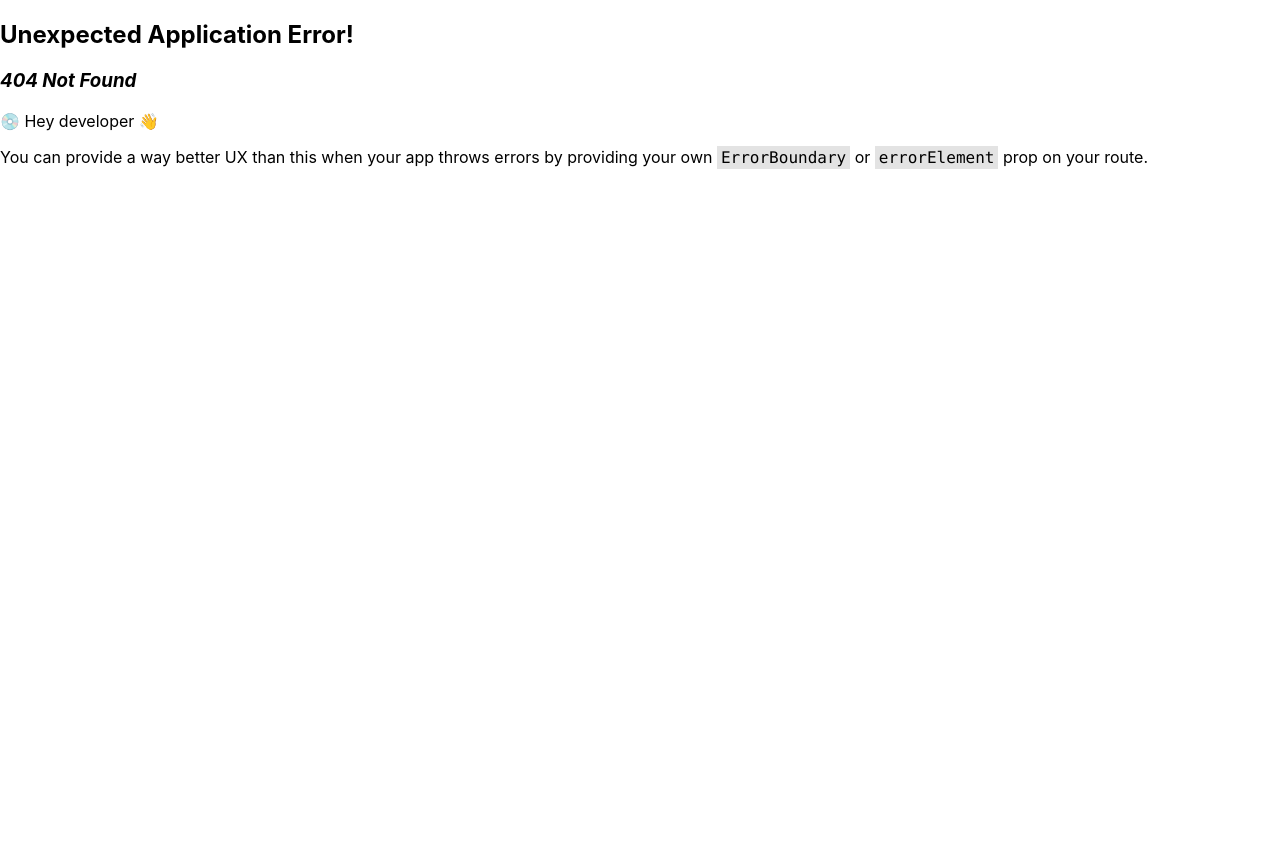
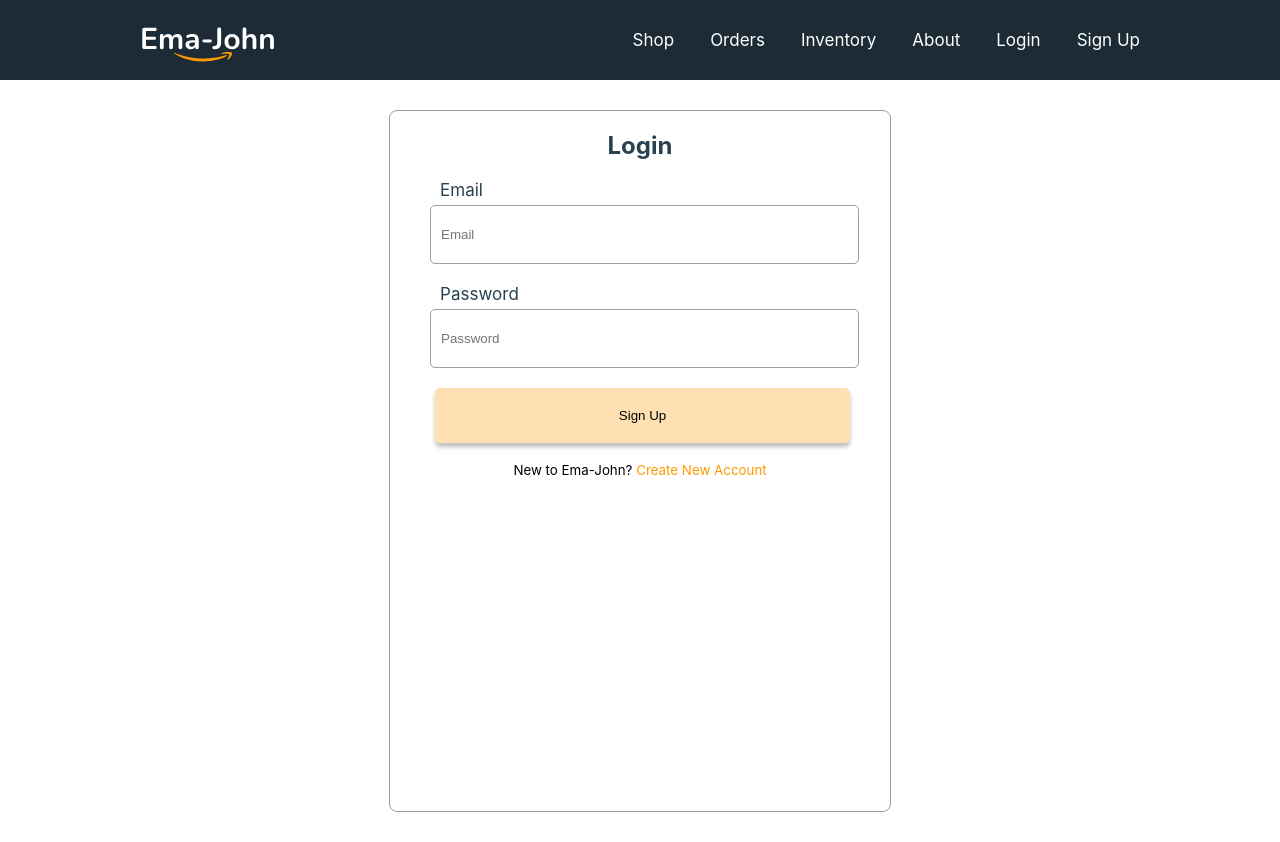
Before and after one commit to Emon1304013/ema-john-simple-with-auth, a React (Create React App) app: page /login in a window 1280 px wide. Before the commit this address had no page. Before the commit the page ends 800 px from the top, so only its background shows below. Built offline with nearby package versions, Linux system fonts and the light colour scheme.

Commit message:
Login and signup form created. AuthContext created

```diff
--- a/src/components/Header/Header.js
+++ b/src/components/Header/Header.js
@@ -12,6 +12,8 @@ const Header = () => {
                 <Link to="/orders">Orders</Link>
                 <Link to="/inventory">Inventory</Link>
                 <Link to="/about">About</Link>
+                <Link to='/login'>Login</Link>
+                <Link to='/signup'>Sign Up</Link>
             </div>
         </nav>
     );
--- /dev/null
+++ b/src/components/Login/Login.js
@@ -0,0 +1,34 @@
+import React from 'react';
+import { Link } from 'react-router-dom';
+import './Login.css'
+
+const Login = () => {
+    return (
+
+        <div>
+            <div className="form-container">
+                <div className="form-details">
+                    <h2 className='form-title'>Login</h2>
+
+                    <form className=''>
+                        <div className="form-control">
+                            <label htmlFor="email">Email</label>
+                            <input type="email" name="email" id="" placeholder='Email' required/>
+                        </div>
+
+                        <div className="form-control">
+                            <label htmlFor="password">Password</label>
+                            <input type="password" name="password" id="" placeholder='Password' required/>
+                        </div>
+
+                        <input className='btn-sign-up' type="submit" value="Sign Up" />
+                        <p className='already-account'><small>New to Ema-John? <Link to='/signup'>Create New Account</Link></small></p>
+                    </form>
+                </div>
+            </div>
+        </div>
+
+    );
+};
+
+export default Login;
--- /dev/null
+++ b/src/components/Signup/Signup.css
@@ -0,0 +1,63 @@
+.form-container {
+    width: 500px;
+    height: 700px;
+    border: 1px solid #95A0A7;
+    border-radius: 8px;
+    margin: 30px auto;
+}
+
+.form-details {
+    width: 420px;
+    margin: 0 auto;
+}
+
+.form-title {
+    text-align: center;
+    color: #2A414F;
+
+}
+
+.form-control {
+    margin-bottom: 20px;
+}
+
+.form-control label {
+    display: block;
+    font-weight: 400;
+    font-size: 17px;
+    line-height: 20px;
+    letter-spacing: 0.0015em;
+    margin-left: 10px;
+    color: #2A414F;
+    margin-bottom: 5px;
+}
+
+.form-control input {
+    width: 415px;
+    height: 55px;
+    border: 1px solid #95A0A7;
+    border-radius: 5px;
+    padding-left: 10px;
+}
+
+.btn-sign-up {
+    display: block;
+    width: 415px;
+    height: 55px;
+    margin-left: 5px;
+    background: rgba(255, 153, 0, 0.3);
+    box-shadow: 0px 4px 4px rgba(0, 0, 0, 0.25);
+    border-radius: 5px;
+    border: none;
+}
+.btn-sign-up:hover{
+    background: rgba(255, 153, 0, 0.7);
+}
+.already-account{
+    text-align: center;
+}
+.already-account a {
+    color: rgba(255, 153, 0, 1)
+    ;
+    text-decoration: none;
+}
--- /dev/null
+++ b/src/components/Signup/Signup.js
@@ -0,0 +1,39 @@
+import React, { useContext } from 'react';
+import { Link } from 'react-router-dom';
+import { AuthContext } from '../contexts/UserContext';
+import './Signup.css'
+
+const Signup = () => {
+
+    return (
+        <div>
+            <div className="form-container">
+                <div className="form-details">
+                    <h2 className='form-title'>Sign Up</h2>
+
+                    <form className=''>
+                        <div className="form-control">
+                            <label htmlFor="email">Email</label>
+                            <input type="email" name="email" id="" placeholder='Email' required/>
+                        </div>
+
+                        <div className="form-control">
+                            <label htmlFor="password">Password</label>
+                            <input type="password" name="password" id="" placeholder='Password' required/>
+                        </div>
+
+                        <div className="form-control">
+                            <label htmlFor="confirmpassword">Confirm Password</label>
+                            <input type="password" name="confirm" id="" placeholder='Confirm Password' required/>
+                        </div>
+
+                        <input className='btn-sign-up' type="submit" value="Sign Up" />
+                        <p className='already-account'><small>Already have an account? <Link to='/login'>Login</Link></small></p>
+                    </form>
+                </div>
+            </div>
+        </div>
+    );
+};
+
+export default Signup;
--- /dev/null
+++ b/src/components/contexts/UserContext.js
@@ -0,0 +1,18 @@
+import React, { createContext } from 'react';
+
+export const AuthContext = createContext({});
+
+const UserContext = ({children}) => {
+    const user = {displayName:'Emon'}
+    const authInfo = {user}
+
+    return (
+        <div>
+            <AuthContext.Provider value={{authInfo}}>
+                {children}
+            </AuthContext.Provider>
+        </div>
+    );
+};
+
+export default UserContext;
--- a/src/index.js
+++ b/src/index.js
@@ -3,11 +3,14 @@ import ReactDOM from 'react-dom/client';
 import './index.css';
 import App from './App';
 import reportWebVitals from './reportWebVitals';
+import UserContext from './components/contexts/UserContext';
 
 const root = ReactDOM.createRoot(document.getElementById('root'));
 root.render(
   <React.StrictMode>
-    <App />
+    <UserContext>
+      <App />
+    </UserContext>
   </React.StrictMode>
 );
 
```
Also changed, not shown: src/App.js (+10 -0 lines), src/components/Login/Login.css (added), src/firebase/firebase.config.js (renamed from src/firebase/firebase.init.js).
